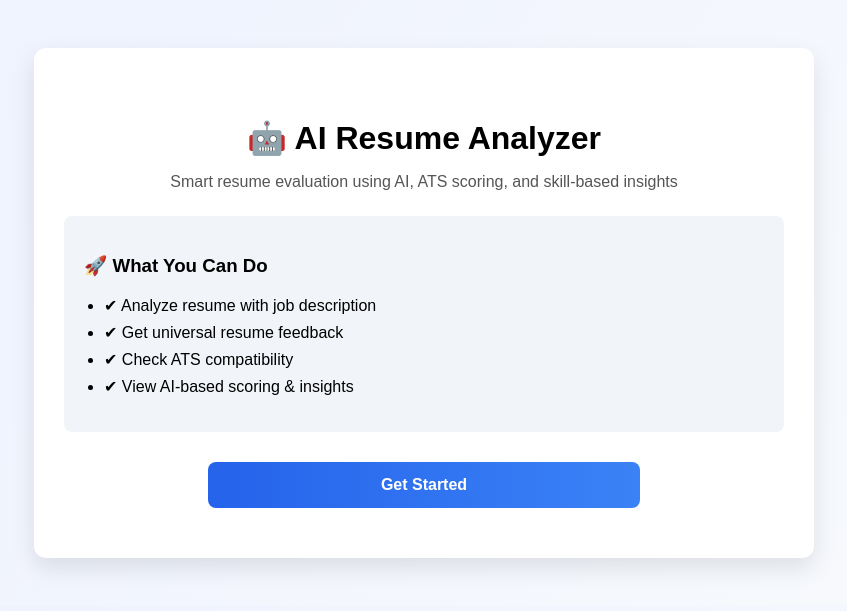
After one commit to Aviral500/flask-app, a Flask app: template templates/intro.html in a window 1280 px wide. The commit adds this page. Shown: the top 611 px of the page, without its empty margins (216-1063 px from the left). Run offline with Flask 3, Linux system fonts and the light colour scheme; the template is opened without the code that fills it, so the values that code supplies are empty.

Commit message:
Updated app with universal screening and admin system

```diff
--- a/app.py
+++ b/app.py
@@ -15,6 +15,10 @@ app.config['TEMPLATES_AUTO_RELOAD'] = True
 # -------- HOME ----------
 # =========================
 @app.route("/")
+def intro():
+    return render_template("intro.html")
+
+@app.route("/home")
 def home():
     return render_template("home.html")
 
@@ -250,6 +254,24 @@ def generate_suggestions(sections, skills, ats, readability):
     return suggestions
 
 # =========================
+# ---- FIT PREDICTION ----
+# =========================
+def fit_prediction(skill, exp, tfidf):
+    score = round(0.4 * skill + 0.35 * exp + 0.25 * tfidf, 2)
+
+    if score >= 70:
+        label = "Good Fit"
+    elif score >= 45:
+        label = "Moderate Fit"
+    else:
+        label = "Poor Fit"
+
+    return {
+        "fit_score": score,
+        "fit_label": label
+    }
+
+# =========================
 # -------- ROUTES ---------
 # =========================
 
@@ -345,7 +367,51 @@ def logout():
     session.pop("admin", None)
     return redirect("/")
 
+@app.route("/apply", methods=["POST"])
+def apply_job():
+    resume_file = request.files.get("resume")
 
+    if not resume_file or not resume_file.filename.endswith(".pdf"):
+        return "Upload valid PDF"
+
+    job = load_job()
+    jd_text = job["job_description"].lower()
+
+    resume_text = extract_text_from_pdf(resume_file)
+
+    if not resume_text.strip():
+        return "Could not read resume"
+
+    sections = extract_sections(resume_text)
+
+    resume_skills = extract_skills(resume_text)
+    jd_skills = extract_skills(jd_text)
+
+    skill_score = skill_match_score(resume_skills, jd_skills)
+    experience = evaluate_experience(sections["experience"], jd_text)
+    tfidf_score = tfidf_similarity(resume_text, jd_text)
+
+    fit = fit_prediction(skill_score, experience["experience_score"], tfidf_score)
+
+    # 🔥 SAVE candidate for admin
+    candidate_name = extract_candidate_name(resume_text)
+    save_submission(candidate_name, fit["fit_score"])
+
+    readability = readability_score(resume_text)
+    ats = ats_check(resume_text)
+    health = resume_health(skill_score, readability, ats)
+
+    return render_template(
+        "result.html",
+        skill_score=skill_score,
+        experience_score=experience["experience_score"],
+        tfidf_score=tfidf_score,
+        fit=fit,
+        skills=evaluate_skills(resume_skills, jd_skills),
+        readability=readability,
+        ats=ats,
+        resume_health=health
+    )
 
 @app.route("/admin/register", methods=["GET", "POST"])
 def admin_register():
--- a/job.json
+++ b/job.json
@@ -1 +1 @@
-{"job_description": "We are looking for a Software Engineer to build and maintain scalable web applications and intelligent systems. The ideal candidate should have strong backend fundamentals, hands-on experience with Python-based frameworks, and an understanding of modern web technologies and data-driven solutions.\r\n\r\nResponsibilities\r\n\r\nDevelop and maintain backend services using Python and Flask\r\n\r\nDesign and integrate REST APIs\r\n\r\nWork with SQL/MySQL databases for data storage and retrieval\r\n\r\nBuild and maintain web interfaces using HTML, CSS, and JavaScript\r\n\r\nCollaborate on full-stack features from database to UI\r\n\r\nImplement basic machine learning or NLP components when required\r\n\r\nUse Git for version control and team collaboration\r\n\r\nWrite clean, readable, and maintainable code\r\nRequired Skills\r\n\r\nPython\r\n\r\nFlask\r\n\r\nSQL / MySQL\r\n\r\nREST API development\r\n\r\nGit\r\n\r\nHTML, CSS, JavaScript\r\n\r\nPreferred Skills\r\n\r\nMachine Learning\r\n\r\nDeep Learning\r\n\r\nNLP\r\n\r\nExperience building full-stack applications\r\n\r\nUnderstanding of software engineering best practices\r\n\r\nEducation\r\n\r\nBachelor\u2019s degree in Computer Science, Engineering, or related field\r\n        \r\n        \r\n        \r\n        \r\n        \r\n        \r\n        \r\n        \r\n        \r\n        \r\n        \r\n        \r\n        ", "top_n": 3}
+{"job_description": "We are looking for a Software Engineer to build and maintain scalable web applications and intelligent systems. The ideal candidate should have strong backend fundamentals, hands-on experience with Python-based frameworks, and an understanding of modern web technologies and data-driven solutions.\r\n\r\nResponsibilities\r\n\r\nDevelop and maintain backend services using Python and Flask\r\n\r\nDesign and integrate REST APIs\r\n\r\nWork with SQL/MySQL databases for data storage and retrieval\r\n\r\nBuild and maintain web interfaces using HTML, CSS, and JavaScript\r\n\r\nCollaborate on full-stack features from database to UI\r\n\r\nImplement basic machine learning or NLP components when required\r\n\r\nUse Git for version control and team collaboration\r\n\r\nWrite clean, readable, and maintainable code\r\nRequired Skills\r\n\r\nPython\r\n\r\nFlask\r\n\r\nSQL / MySQL\r\n\r\nREST API development\r\n\r\nGit\r\n\r\nHTML, CSS, JavaScript\r\n\r\nPreferred Skills\r\n\r\nMachine Learning\r\n\r\nDeep Learning\r\n\r\nNLP\r\n\r\nExperience building full-stack applications\r\n\r\nUnderstanding of software engineering best practices\r\n\r\nEducation\r\n\r\nBachelor\u2019s degree in Computer Science, Engineering, or related field\r\n        \r\n        \r\n        \r\n        \r\n        \r\n        \r\n        \r\n        \r\n        \r\n        \r\n        \r\n        \r\n        \r\n        \r\n        \r\n        \r\n        ", "top_n": 6}
--- /dev/null
+++ b/templates/intro.html
@@ -0,0 +1,100 @@
+<!DOCTYPE html>
+<html lang="en">
+<head>
+    <meta charset="UTF-8">
+    <title>Welcome | AI Resume Analyzer</title>
+
+    <style>
+        body {
+            font-family: Arial, sans-serif;
+            background: linear-gradient(120deg, #eef2ff, #f8fafc);
+            padding: 40px;
+        }
+
+        .container {
+            max-width: 720px;
+            margin: auto;
+            background: white;
+            padding: 50px 30px;
+            border-radius: 12px;
+            box-shadow: 0 10px 25px rgba(0,0,0,0.1);
+            text-align: center;
+        }
+
+        h1 {
+            margin-bottom: 15px;
+        }
+
+        .subtitle {
+            color: #555;
+            margin-bottom: 25px;
+        }
+
+        .features {
+            margin-top: 25px;
+            background: #f1f5f9;
+            padding: 20px;
+            border-radius: 8px;
+            text-align: left;
+        }
+
+        .features ul {
+            padding-left: 20px;
+        }
+
+        .features li {
+            margin-bottom: 8px;
+        }
+
+        button {
+            margin-top: 30px;
+            padding: 14px;
+            width: 60%;
+            background: linear-gradient(90deg, #2563eb, #3b82f6);
+            color: white;
+            border: none;
+            border-radius: 8px;
+            cursor: pointer;
+            font-size: 16px;
+            font-weight: bold;
+        }
+
+        button:hover {
+            opacity: 0.9;
+        }
+
+        .footer {
+            margin-top: 30px;
+            font-size: 13px;
+            color: #666;
+        }
+    </style>
+</head>
+
+<body>
+
+<div class="container">
+    <h1>🤖 AI Resume Analyzer</h1>
+    <p class="subtitle">
+        Smart resume evaluation using AI, ATS scoring, and skill-based insights
+    </p>
+
+    <div class="features">
+        <h3>🚀 What You Can Do</h3>
+        <ul>
+            <li>✔ Analyze resume with job description</li>
+            <li>✔ Get universal resume feedback</li>
+            <li>✔ Check ATS compatibility</li>
+            <li>✔ View AI-based scoring & insights</li>
+        </ul>
+    </div>
+
+    <!-- CTA Button -->
+    <a href="/home">
+        <button>Get Started</button>
+    </a>
+
+</div>
+
+</body>
+</html>
```
Also changed, not shown: submissions.json (+2 -6 lines), templates/home.html (+16 -5 lines).
